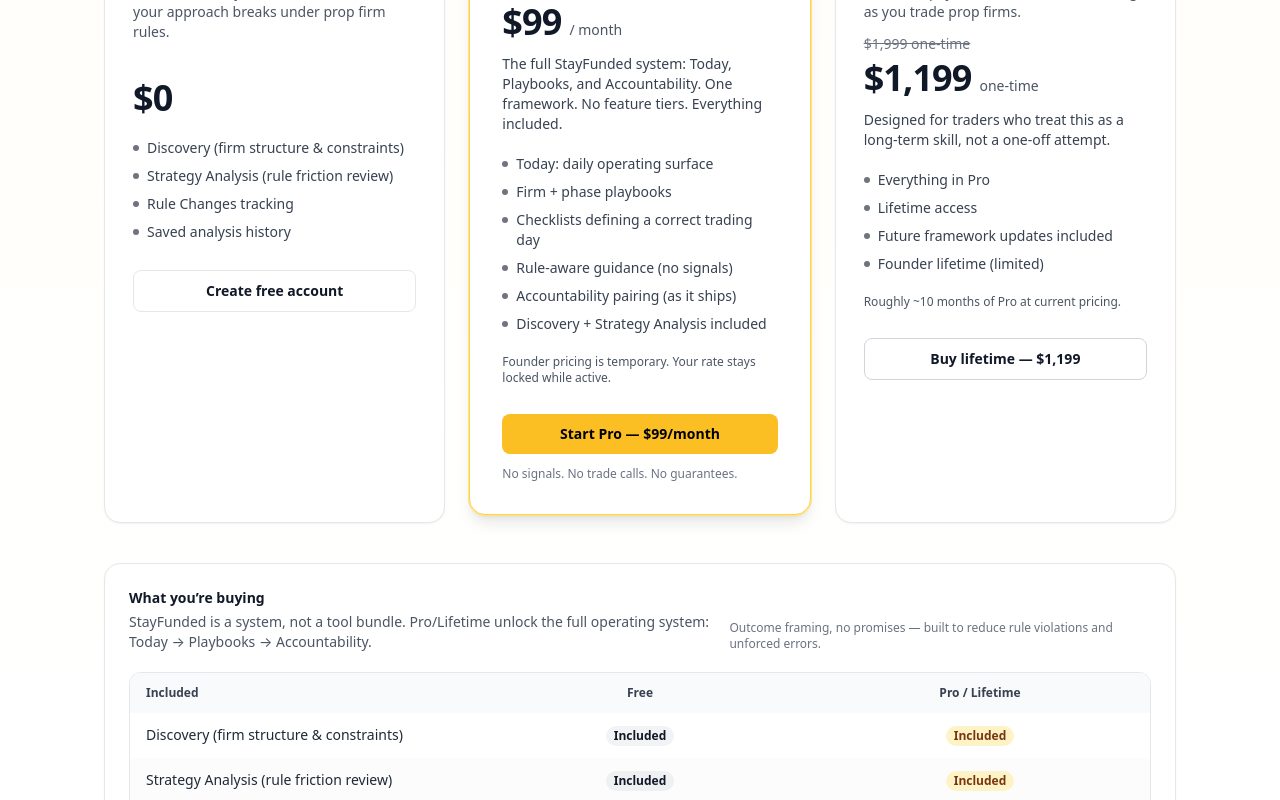
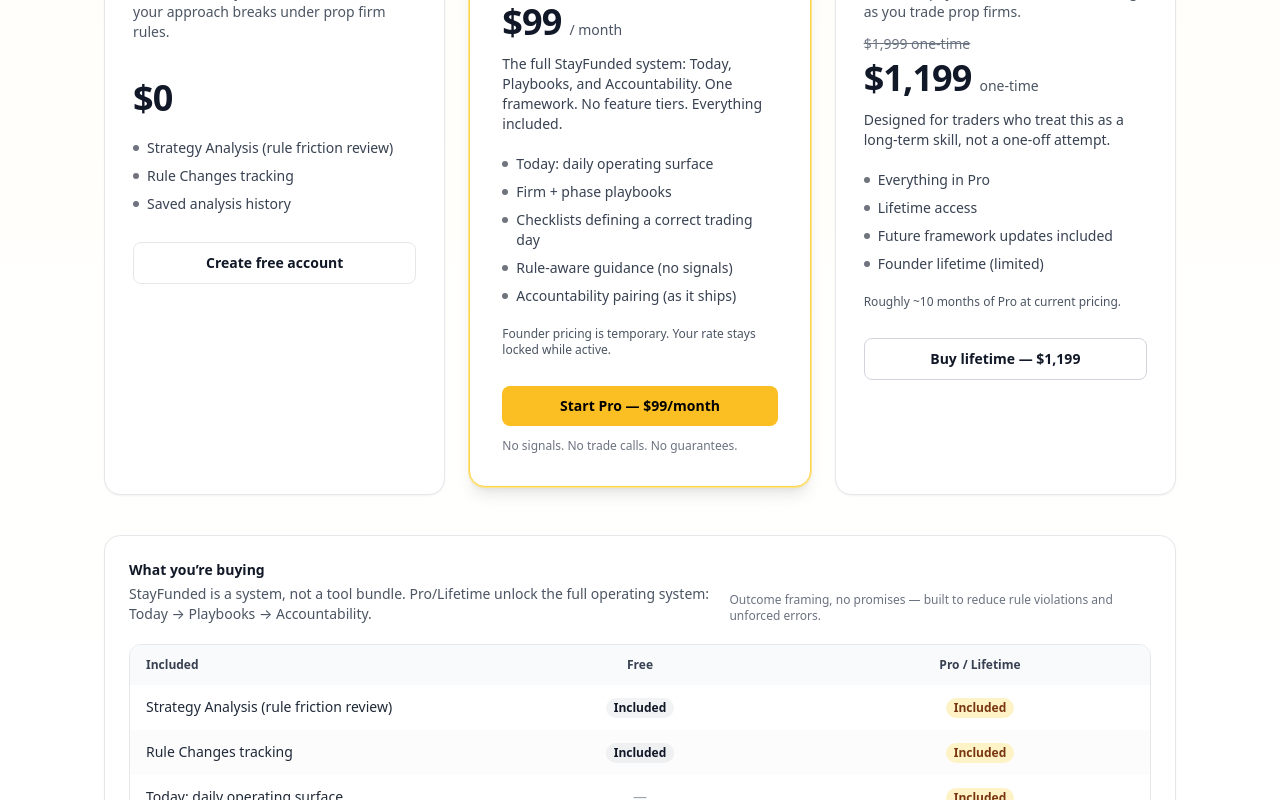
Before and after one commit to stayfunded/stayfunded, a Next.js app: page /pricing in a window 1280 px wide. Shown: the part 380-1180 px from the top of the page. Built offline with nearby package versions, Linux system fonts and the light colour scheme; no server answers.

Commit message:
Remove Discovery reference from pricing

```diff
--- a/src/app/pricing/page.tsx
+++ b/src/app/pricing/page.tsx
@@ -78,7 +78,6 @@
         </div>
 
         {[
-          ["Discovery (firm structure & constraints)", true, true],
           ["Strategy Analysis (rule friction review)", true, true],
           ["Rule Changes tracking", true, true],
           ["Today: daily operating surface", false, true],
@@ -202,7 +201,6 @@
               <PriceLine price="$0" suffix="" />
 
               <ul className="mt-5 space-y-2 text-sm text-gray-700">
-                <Bullet>Discovery (firm structure & constraints)</Bullet>
                 <Bullet>Strategy Analysis (rule friction review)</Bullet>
                 <Bullet>Rule Changes tracking</Bullet>
                 <Bullet>Saved analysis history</Bullet>
@@ -242,8 +240,8 @@
   <Bullet>Checklists defining a correct trading day</Bullet>
   <Bullet>Rule-aware guidance (no signals)</Bullet>
   <Bullet>Accountability pairing (as it ships)</Bullet>
-                <Bullet>Discovery + Strategy Analysis included</Bullet>
 </ul>
+
 
               <p className="mt-5 text-xs text-gray-600">
                 Founder pricing is temporary. Your rate stays locked while active.
```
Lines whose indentation alone changed are shown as unchanged.
